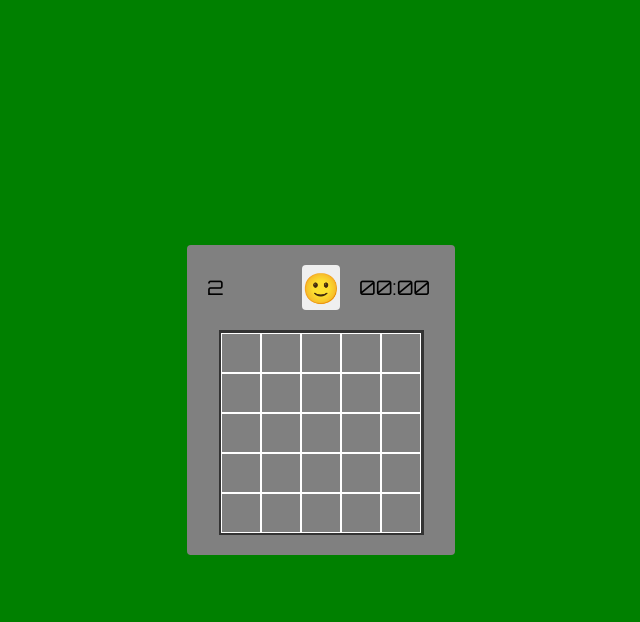
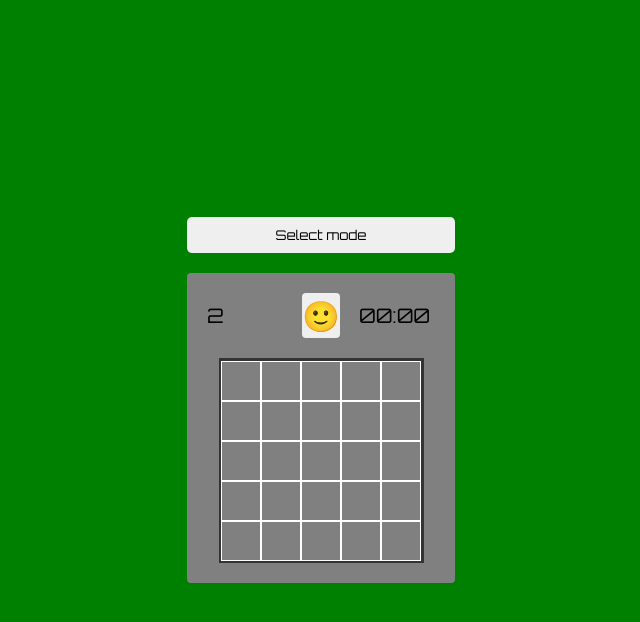
Before and after one commit to ChinmayMoghe/svelte-minesweeper, a Svelte app: page / in a window 1280 px wide. Both pictures are taken after a click on the button "Select mode". Shown: the top 622 px of the page, without its empty margins (319-959 px from the left). Built offline with nearby package versions, Linux system fonts and the light colour scheme.

Commit message:
Added select mode button to minesweeper section

```diff
--- a/src/App.svelte
+++ b/src/App.svelte
@@ -4,13 +4,19 @@
     GameDifficulty,
     type GameModes,
   } from "./lib/client/interfaces/GameInterfaces";
+  import { slide } from "svelte/transition";
   let difficulty: GameModes = "baby";
   let isModeSelected: Boolean = false;
+
+  const resetMode = () => (isModeSelected = false);
 </script>
 
 <div class="app">
   {#if isModeSelected}
-    <MineSweeper {difficulty} />
+    <div class="minesweeper_ctn" in:slide|local>
+      <button class="select_mode_btn" on:click={resetMode}>Select mode</button>
+      <MineSweeper {difficulty} />
+    </div>
   {:else}
     <form
       on:submit|preventDefault={() => {
@@ -65,4 +71,10 @@
     border-radius: 5px;
     cursor: pointer;
   }
+
+  .minesweeper_ctn {
+    display: flex;
+    flex-direction: column;
+    row-gap: 20px;
+  }
 </style>
--- a/src/lib/client/MineSweeper.svelte
+++ b/src/lib/client/MineSweeper.svelte
@@ -14,7 +14,7 @@
     type GameModes,
   } from "./interfaces/GameInterfaces";
   import type { Cell, Bound } from "./interfaces/GameInterfaces";
-  import { slide } from "svelte/transition";
+    import { slide } from "svelte/transition";
   function uniqueRandomIndices(
     row_count: number,
     col_count: number,
@@ -296,7 +296,7 @@
   };
 </script>
 
-<div transition:slide|local class="minesweeper_container">
+<div class="minesweeper_container">
   <div class="panel">
     <div>{flaggedCellsCount}</div>
     <div class="smiley_ctn">
@@ -417,7 +417,7 @@
   }
 
   .cell:not(.clicked):hover {
-    background-color:rgb(30 147 117 / 57%);
+    background-color: rgb(30 147 117 / 57%);
     cursor: pointer;
   }
 
```
